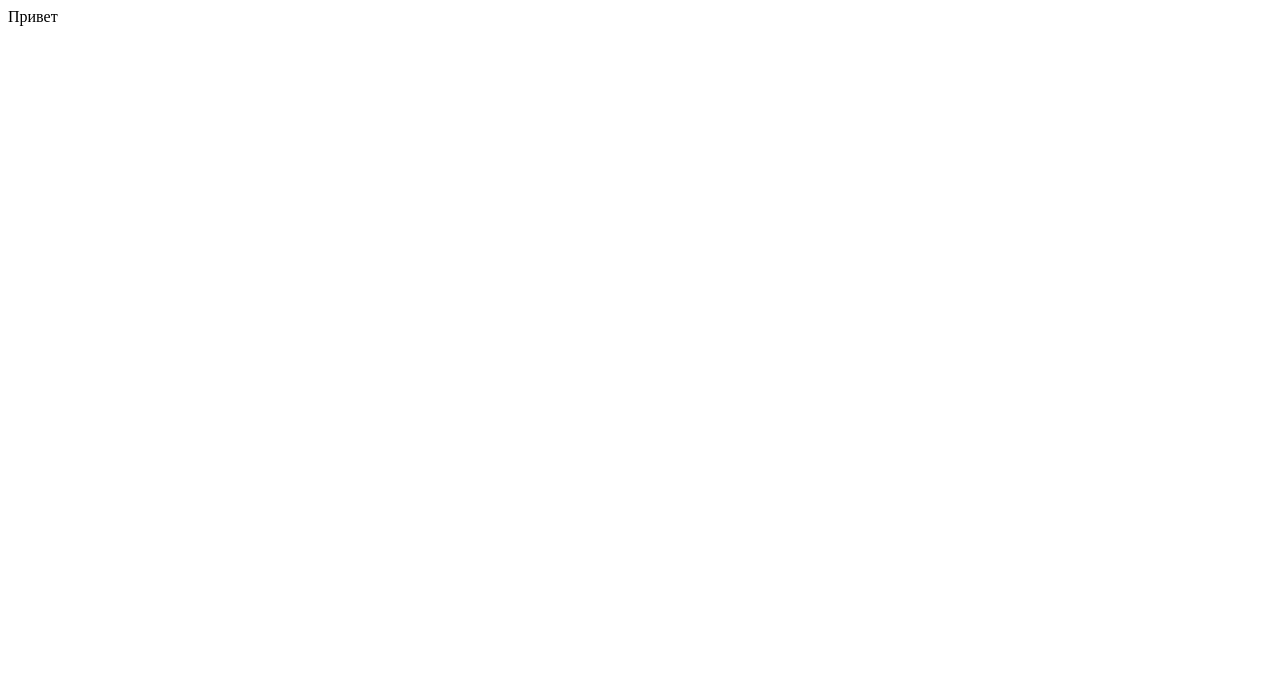
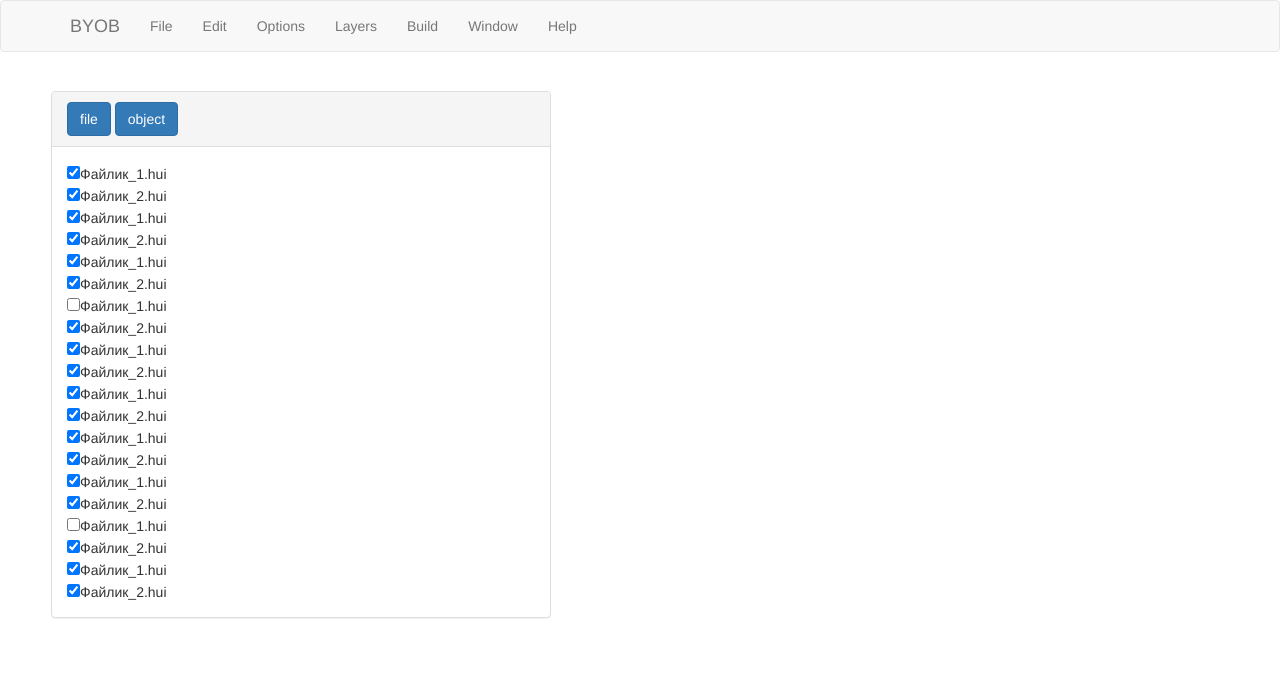
Before and after one commit to Derven/BYOB, a plain HTML site: page index.html in a window 1280 px wide. Drawn offline with nearby package versions, Linux system fonts and the light colour scheme.

Commit message:
filetree

```diff
--- a/index.html
+++ b/index.html
@@ -1,9 +1,70 @@
 <html>
 	<head>
 		<title>Hello</title>
+		<link rel="stylesheet" href="https://maxcdn.bootstrapcdn.com/bootstrap/3.3.7/css/bootstrap.min.css" integrity="sha384-BVYiiSIFeK1dGmJRAkycuHAHRg32OmUcww7on3RYdg4Va+PmSTsz/K68vbdEjh4u" crossorigin="anonymous">
+		<meta name="viewport" content="width=device-width, initial-scale=1">
+		<!-- Latest compiled and minified JavaScript -->
+		<script src="https://maxcdn.bootstrapcdn.com/bootstrap/3.3.7/js/bootstrap.min.js" integrity="sha384-Tc5IQib027qvyjSMfHjOMaLkfuWVxZxUPnCJA7l2mCWNIpG9mGCD8wGNIcPD7Txa" crossorigin="anonymous"></script>
+		<link rel="stylesheet" type="text/css" href="make_dreamer.css">
 	</head>
 
 	<body>
-		Привет
+		<div class="navbar navbar-default" role="navigation">
+		  <div class="container">
+			<div class="navbar-header">
+			  <button type="button" class="navbar-toggle" data-toggle="collapse" data-target=".navbar-collapse">
+				<span class="sr-only">Toggle navigation</span>
+				<span class="icon-bar"></span>
+				<span class="icon-bar"></span>
+				<span class="icon-bar"></span>
+			  </button>
+			  <a class="navbar-brand" href="index.html">BYOB</a>
+			</div>
+			<div class="collapse navbar-collapse">
+			  <ul class="nav navbar-nav">
+				<li class="dropdown">
+				<li><a href="file.html">File</a></li>
+				<li><a href="edit.html">Edit</a></li>
+				<li><a href="options.html">Options</a></li>
+				<li><a href="layers.html">Layers</a></li>
+				<li><a href="build.html">Build</a></li>
+				<li><a href="window.html">Window</a></li>
+				<li><a href="help.html">Help</a></li>
+			  </ul>
+			</div><!--/.nav-collapse -->
+
+		<div class="right_panel">
+			<div class="panel panel-default">
+			  <div class="panel-heading">
+					<div class='row'>
+						<div class="col-md-4">
+							<a class='btn btn-primary'>file</a> <a class='btn btn-primary'>object</a>
+						</div>
+					</div>
+			  </div>
+			  <div class="panel-body">
+				  <input type="checkbox" checked>Файлик_1.hui<br>
+				  <input type="checkbox" checked>Файлик_2.hui<br>
+				  <input type="checkbox" checked>Файлик_1.hui<br>
+				  <input type="checkbox" checked>Файлик_2.hui<br>
+				  <input type="checkbox" checked>Файлик_1.hui<br>
+				  <input type="checkbox" checked>Файлик_2.hui<br>
+				  <input type="checkbox" >Файлик_1.hui<br>
+				  <input type="checkbox" checked>Файлик_2.hui<br>
+				  <input type="checkbox" checked>Файлик_1.hui<br>
+				  <input type="checkbox" checked>Файлик_2.hui<br>
+				  <input type="checkbox" checked>Файлик_1.hui<br>
+				  <input type="checkbox" checked>Файлик_2.hui<br>
+				  <input type="checkbox" checked>Файлик_1.hui<br>
+				  <input type="checkbox" checked>Файлик_2.hui<br>
+				  <input type="checkbox" checked>Файлик_1.hui<br>
+				  <input type="checkbox" checked>Файлик_2.hui<br>
+				  <input type="checkbox" >Файлик_1.hui<br>
+				  <input type="checkbox" checked>Файлик_2.hui<br>
+				  <input type="checkbox" checked>Файлик_1.hui<br>
+				  <input type="checkbox" checked>Файлик_2.hui<br>
+			  </div>
+			</div>
+		</div>
 	</body>
 </html>
--- /dev/null
+++ b/make_dreamer.css
@@ -0,0 +1,7 @@
+.right_panel{
+	left: 50px;
+	top: 90px;
+	height: 600px;
+	width: 500px;
+	position: absolute;
+}
```
